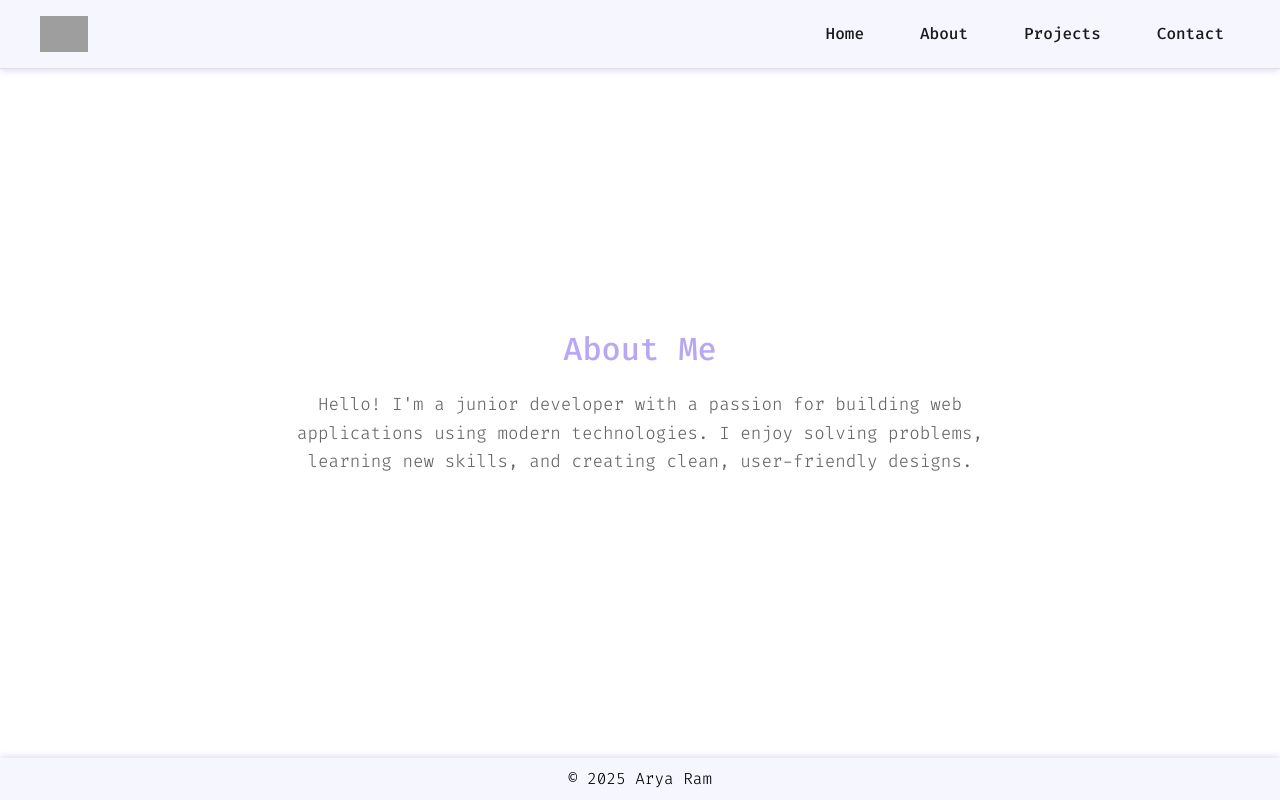
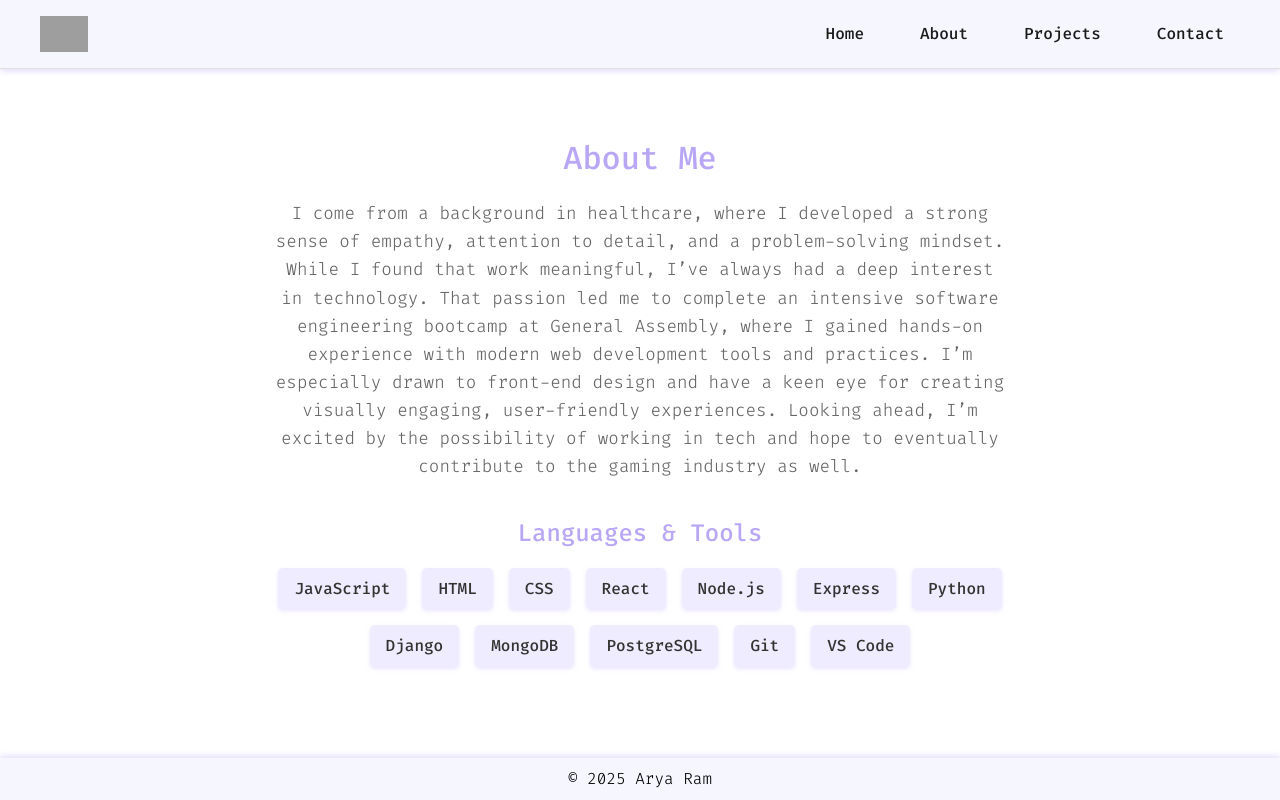
Before and after one commit to arya-lunaris/personal-website, a React (Vite) app: page /about in a window 1280 px wide. Built offline with nearby package versions, Linux system fonts and the light colour scheme; grey boxes are pictures that could not be loaded.

Commit message:
updated about me section

```diff
--- a/src/App.css
+++ b/src/App.css
@@ -94,7 +94,7 @@ a {
 }
 
 .main {
-  padding: 2rem;
+  padding: 6rem 2rem 2rem 2rem;
   width: 100%;
   margin: 0 auto;
 }
--- a/src/components/AboutMe/AboutMe.css
+++ b/src/components/AboutMe/AboutMe.css
@@ -3,7 +3,8 @@
     padding: 2rem;
     border-radius: 8px;
     max-width: 800px;
-    margin: 2rem auto;
+    margin: 0 auto;
+    margin-top: 0;
   }
 
   .about-title {
@@ -18,3 +19,34 @@
     color: #666;
     line-height: 1.6;
   }
+
+.about-languages {
+  margin-top: 2rem;
+  text-align: center;
+}
+
+.languages-title {
+  font-size: 1.5rem;
+  color: #B9A7F5;
+  margin-bottom: 1rem;
+  font-weight: 450;
+}
+
+.languages-list {
+  display: flex;
+  flex-wrap: wrap;
+  justify-content: center;
+  gap: 1rem;
+  list-style: none;
+  padding: 0;
+  margin: 0;
+}
+
+.languages-list li {
+  background-color: #f0ecff;
+  color: #333;
+  padding: 0.5rem 1rem;
+  border-radius: 5px;
+  font-weight: 500;
+  box-shadow: 0 2px 4px rgba(185, 167, 245, 0.3);
+}
--- a/src/components/AboutMe/AboutMe.jsx
+++ b/src/components/AboutMe/AboutMe.jsx
@@ -5,7 +5,26 @@ const About = () => {
   return (
     <section id="about" className="about-section">
       <h2 className="about-title">About Me</h2>
-      <p className="about-description">Hello! I'm a junior developer with a passion for building web applications using modern technologies. I enjoy solving problems, learning new skills, and creating clean, user-friendly designs.</p>
+      <p className="about-description">
+        I come from a background in healthcare, where I developed a strong sense of empathy, attention to detail, and a problem-solving mindset. While I found that work meaningful, I’ve always had a deep interest in technology. That passion led me to complete an intensive software engineering bootcamp at General Assembly, where I gained hands-on experience with modern web development tools and practices. I’m especially drawn to front-end design and have a keen eye for creating visually engaging, user-friendly experiences. Looking ahead, I’m excited by the possibility of working in tech and hope to eventually contribute to the gaming industry as well.
+      </p>
+      <div className="about-languages">
+        <h3 className="languages-title">Languages &amp; Tools</h3>
+        <ul className="languages-list">
+          <li>JavaScript</li>
+          <li>HTML</li>
+          <li>CSS</li>
+          <li>React</li>
+          <li>Node.js</li>
+          <li>Express</li>
+          <li>Python</li>
+          <li>Django</li>
+          <li>MongoDB</li>
+          <li>PostgreSQL</li>
+          <li>Git</li>
+          <li>VS Code</li>
+        </ul>
+      </div>
     </section>
   );
 };
--- a/src/components/Contact/Contact.jsx
+++ b/src/components/Contact/Contact.jsx
@@ -7,8 +7,8 @@ const Contact = () => {
       <h2 className="contact-title">Contact</h2>
       <p className="contact-description">
         Feel free to reach out via email at{' '}
-        <a href="mailto:your.email@example.com" className="contact-link">
-          your.email@example.com
+        <a href="mailto:ari.ram.code@gmail.com" className="contact-link">
+        ari.ram.code@gmail.com
         </a>{' '}
         or connect with me on LinkedIn.
       </p>
--- a/src/components/Home/Home.jsx
+++ b/src/components/Home/Home.jsx
@@ -19,7 +19,7 @@ const Home = () => {
         </div>
         <div className="profile-image-wrapper">
           <img
-            src="https://imgur.com/cLBhUgD.png"
+            src="https://imgur.com/Riq1caz.png"
             alt="Profile"
             className="profile-image"
           />
```
